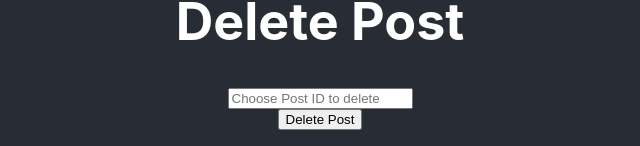
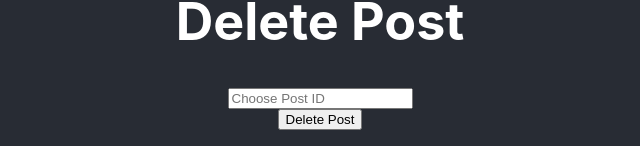
Before and after one commit to JustinGuo13/post-dapp, a React (Create React App) app: page / in a window 1280 px wide. Shown: the part 651-797 px from the top of the page, without its empty margins (320-960 px from the left). Built offline with nearby package versions, Linux system fonts and the light colour scheme.

Commit message:
Implement front end to interact

```diff
--- a/src/App.js
+++ b/src/App.js
@@ -33,7 +33,7 @@ function App() {
 
 	// call the smart contract, read post title and content
 	async function readPost() {
-		//fix
+		if (!id) return;
 		if (typeof window.ethereum !== 'undefined') {
 			await requestAccount();
 			const provider = new ethers.providers.Web3Provider(window.ethereum);
@@ -96,7 +96,7 @@ function App() {
 				<h1>Delete Post</h1>
 				<input
 					onChange={(e) => setId(e.target.value)}
-					placeholder="Choose Post ID to delete"
+					placeholder="Choose Post ID"
 				/>
 				<button onClick={deletePost}>Delete Post</button>
 			</header>
```
